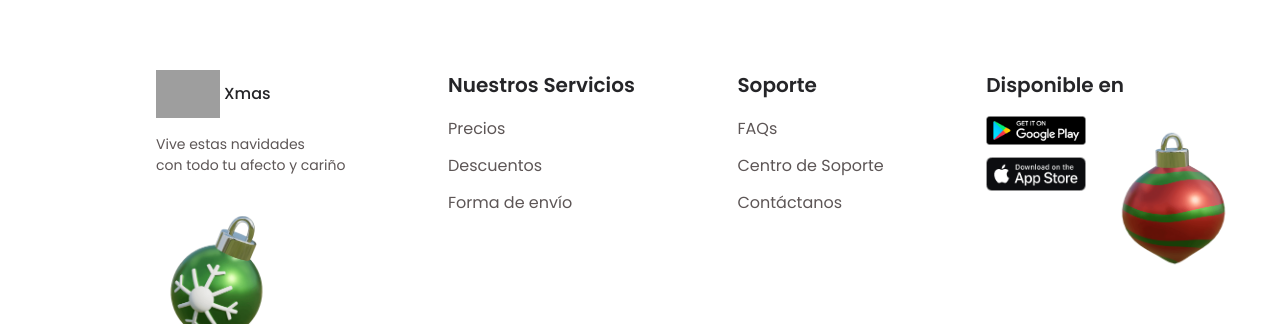
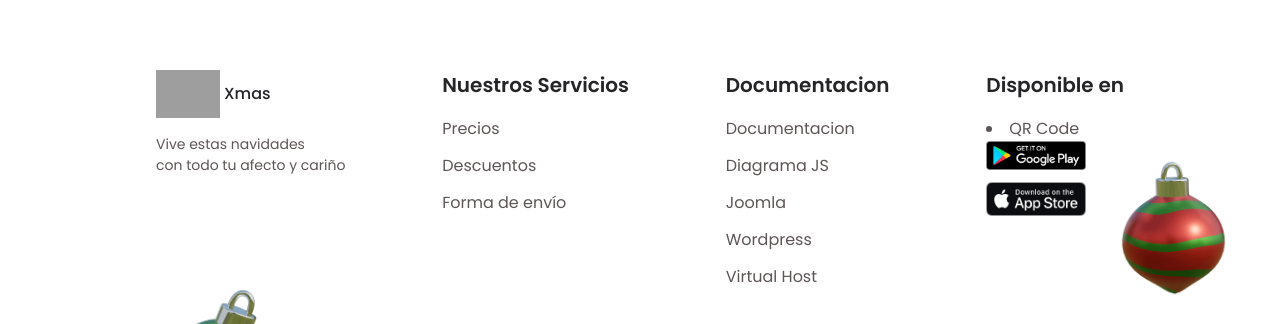
Before and after one commit to LBM17/LBM17.github.io, a plain HTML site: page index.html in a window 1280 px wide. Shown: the part 5940-6264 px from the top of the page. Drawn offline with nearby package versions, Linux system fonts and the light colour scheme; grey boxes are pictures that could not be loaded.

Commit message:
Documentación
Se han subido los documentos PDF y codigo QR a la web

```diff
--- a/index.html
+++ b/index.html
@@ -308,7 +308,7 @@
                 <div class="celebrate__container grid">
                     <div class="celebrate__data">
                         <h2 class="section__title celebrate__title">
-                            Celebrémos la navidad entre todos
+                            Celebremos la navidad entre todos
                         </h2>
                         <p class="celebrate__description">
                             En Xmas Super hemos puesto en marcha una campaña para donar alimentos y otros productos de
@@ -494,24 +494,32 @@
                 </div>
 
                 <div>
-                    <h3 class="footer__title">Soporte</h3>
+                    <h3 class="footer__title">Documentacion</h3>
 
                     <ul class="footer__links">
                         <li>
-                            <a href="#" class="footer__link">FAQs</a>
+                            <a href="assets\docs\Supermercado_documentacion.pdf" class="footer__link" target="_blank">Documentacion</a>
                         </li>
                         <li>
-                            <a href="#" class="footer__link">Centro de Soporte</a>
+                            <a href="assets\docs\super_Diagram.pdf" class="footer__link" target="_blank">Diagrama JS</a>
                         </li>
                         <li>
-                            <a href="#" class="footer__link">Contáctanos</a>
+                            <a href="assets\docs\Joomla_Luisa_Blanco.pdf" class="footer__link" target="_blank">Joomla</a>
+                        </li>
+                        <li>
+                            <a href="assets\docs\Wordpress_Luisa_Blanco.pdf" class="footer__link" target="_blank">Wordpress</a>
+                        </li>
+                        <li>
+                            <a href="assets\docs\VirtualHost_Luisa_Blanco.pdf" class="footer__link" target="_blank">Virtual Host</a>
                         </li>
                     </ul>
                 </div>
 
                 <div>
                     <h3 class="footer__title">Disponible en</h3>
-
+                    <li>
+                        <a href="assets\img\XmasSuper.png" class="footer__link" target="_blank">QR Code</a>
+                    </li>
                     <div class="footer__aviables">
                         <img src="assets/img/bedimcode/aviable1.png" alt="" class="footer__aviable-img">
                         <img src="assets/img/bedimcode/aviable2.png" alt="" class="footer__aviable-img">
```
Also changed, not shown: assets/img/XmasSuper.png (added), 5 other files.
